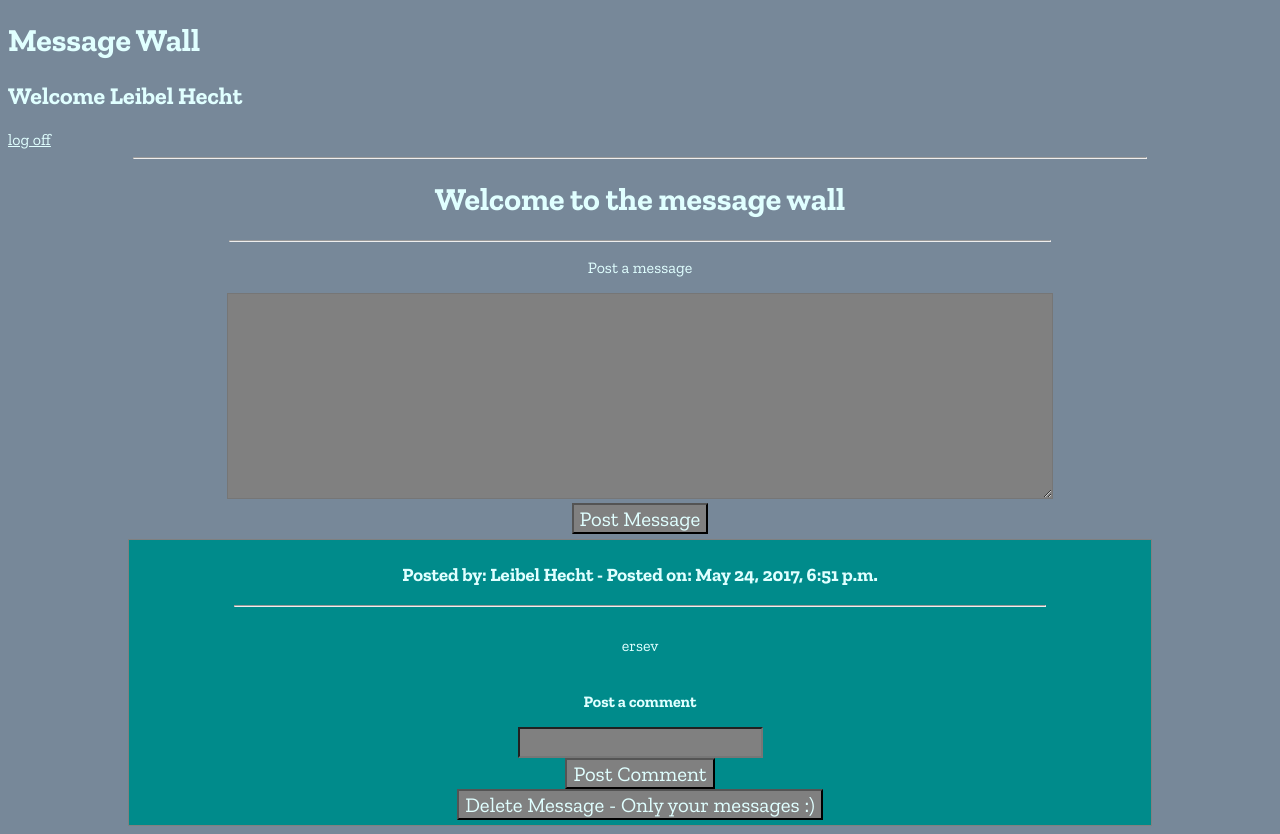
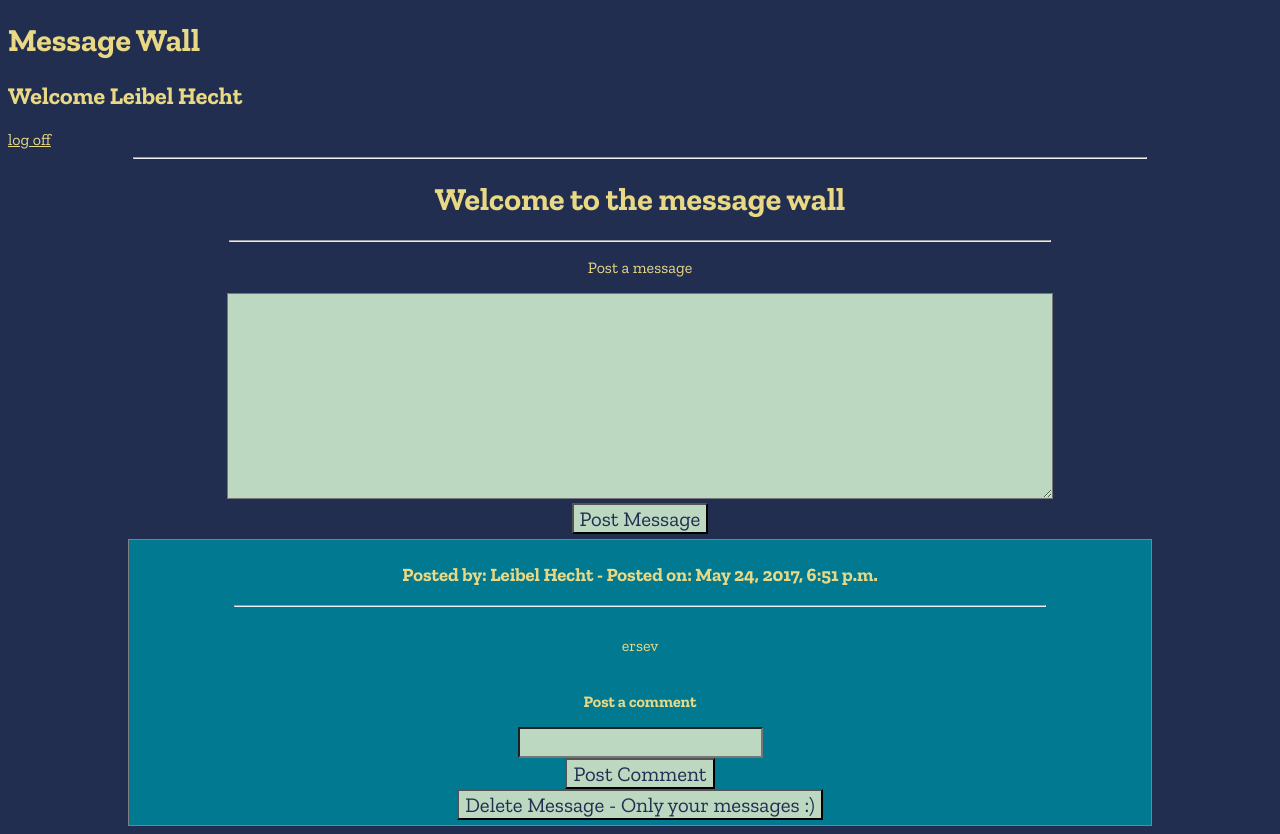
Before and after one commit to lh15/the-wall-Django, a Django app: template apps/first_app/templates/first_app/wall.html in a window 1280 px wide. Run offline with Django 3.2, Linux system fonts and the light colour scheme; the template is opened without the code that fills it: values that come from a table or form of the project are taken from there, others are empty; data comes from the database, SQL or seed files in the repository; both versions use the stored data as it was after the commit; parts of the project's set-up code (start-up, migrations or seed data) failed here and were passed over; some libraries are stand-ins or nearby versions.

Commit message:
style tweaks

```diff
--- a/apps/first_app/templates/first_app/wall.html
+++ b/apps/first_app/templates/first_app/wall.html
@@ -11,11 +11,11 @@
     @import url('https://fonts.googleapis.com/css?family=Zilla+Slab:400,700');
     * {
       font-family: 'Zilla Slab', serif;
-      color: lightcyan
+      color: #E9D985
     }
 
     body {
-      background: lightslategrey;
+      background: #222E50;
     }
 
     .container {
@@ -38,14 +38,14 @@
       border: 1px solid gray;
       display: inline-block;
       padding: 5px;
-      background: cornflowerblue;
+      background: #439A86;
     }
 
     .post {
       border: 1px solid gray;
       margin: 5px auto;
       padding: 5px;
-      background: darkcyan;
+      background: #007991;
     }
 
     hr {
@@ -53,13 +53,14 @@
     }
 
     .messages {
-      color: red;
+      color: lightcoral;
       font-size: 2em;
       text-align: center;
     }
     input, button, textarea {
-      background: gray;
+      background: #BCD8C1;
       font-size: 1.3em;
+      color: #222E50
     }
   </style>
 </head>
```
Also changed, not shown: db.sqlite3.
